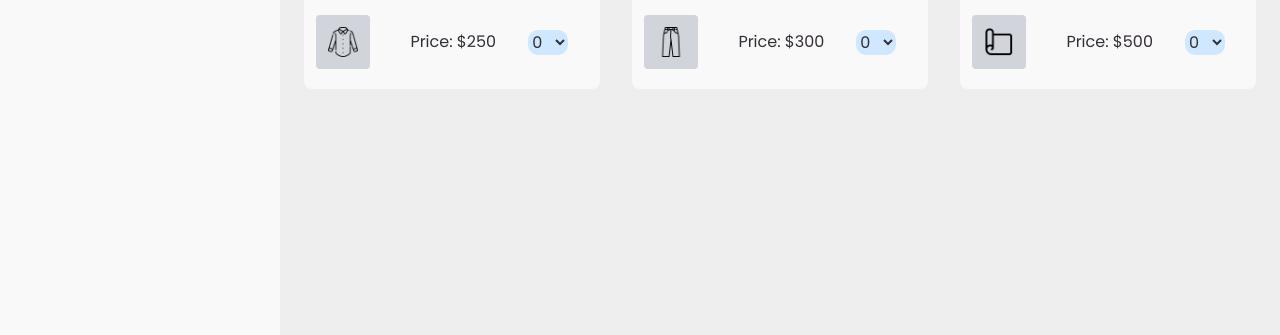
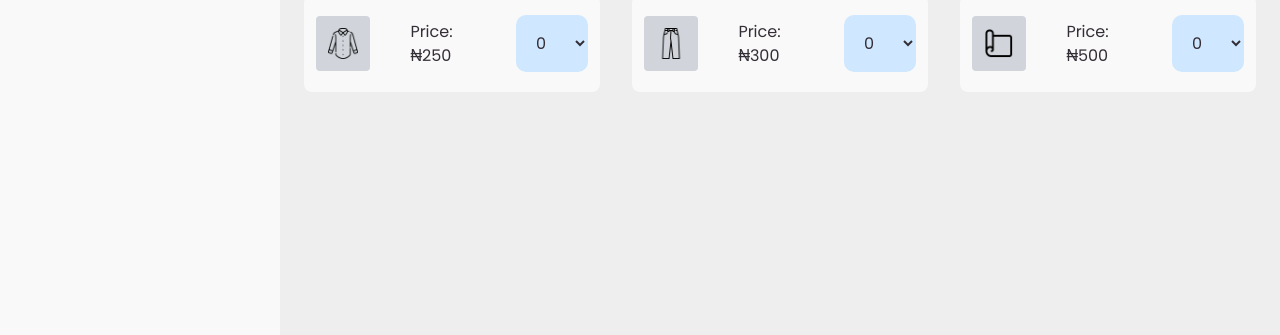
Before and after one commit to godswillnathaniel/wewash, a plain HTML site: page dashboard.html in a window 1280 px wide. Shown: the part 465-800 px from the top of the page. Drawn offline with nearby package versions, Linux system fonts and the light colour scheme.

Commit message:
fix this - fix what?

```diff
--- a/assets/css/dash.css
+++ b/assets/css/dash.css
@@ -598,17 +598,27 @@ select {
 
 select {
   background: var(--light-blue);
-  padding: 10px;
+
   outline: none;
   focus: none;
   border-radius: 10px;
+
+
 }
 
+
+body.dark select {
+  color: #342E37;
+}
 
 option {
   background: var(--light);
 }
 
+
+body.dark option {
+  color: #fff;
+}
 
 
 
--- a/assets/js/dashboard.js
+++ b/assets/js/dashboard.js
@@ -5,7 +5,7 @@ function updatePrice(priceId, selectElement, initialPrice) {
   const priceElement = document.getElementById(priceId)
   const quantity = parseInt(selectElement.value, 10)
   const newPrice = initialPrice * quantity
-  priceElement.textContent = `Price: $${newPrice}`
+  priceElement.textContent = `Price: ₦${newPrice}`
 }
 
 // Populate select options
--- a/dashboard.html
+++ b/dashboard.html
@@ -153,9 +153,9 @@
 
         <div class="container flex items-center space-x-10 clothe p-5 px-3 rounded-lg">
           <img src="assets/dashimg/shirt.png" class="w-[20%] bg-gray-300 p-3 rounded" alt="Product Image" class="image">
-          <div class="flex space-x-8">
-            <div class="price" id="price1">Price: $250</div>
-            <select class="quantity" onchange="updatePrice('price1', this, 250)">
+          <div class="flex justify-center items-center space-x-8">
+            <div class="price" id="price1">Price: ₦250</div>
+            <select class="quantity p-4" onchange="updatePrice('price1', this, 250)">
               <!-- Options will be populated by JavaScript -->
             </select>
           </div>
@@ -164,12 +164,12 @@
 
         <!-- TROUSER -->
 
-        <div class="container flex items-center space-x-10 clothe p-5 px-3 rounded-lg">
+        <div class="container flex items-center r space-x-10 clothe p-5 px-3 rounded-lg">
           <img src="assets/dashimg/trouser.png" class="w-[20%] bg-gray-300 p-3 rounded" alt="Product Image"
             class="image">
-          <div class="flex space-x-8">
-            <div class="price" id="price2">Price: $300</div>
-            <select class="quantity" onchange="updatePrice('price2', this, 300)">
+          <div class="flex justify-center items-center space-x-8">
+            <div class="price" id="price2">Price: ₦300</div>
+            <select class="quantity p-4 " onchange="updatePrice('price2', this, 300)">
               <!-- Options will be populated by JavaScript -->
             </select>
           </div>
@@ -180,9 +180,9 @@
         <div class="container flex items-center space-x-10 clothe p-5 px-3 rounded-lg">
           <img src="assets/dashimg/matress.png" class="w-[20%] bg-gray-300 p-3 rounded" alt="Product Image"
             class="image">
-          <div class="flex space-x-8">
-            <div class="price" id="price3">Price: $500</div>
-            <select class="quantity" onchange="updatePrice('price3', this, 500)">
+          <div class="flex justify-center items-center space-x-8">
+            <div class="price" id="price3">Price: ₦500</div>
+            <select class="quantity p-4" onchange="updatePrice('price3', this, 500)">
               <!-- Options will be populated by JavaScript -->
             </select>
           </div>
```
